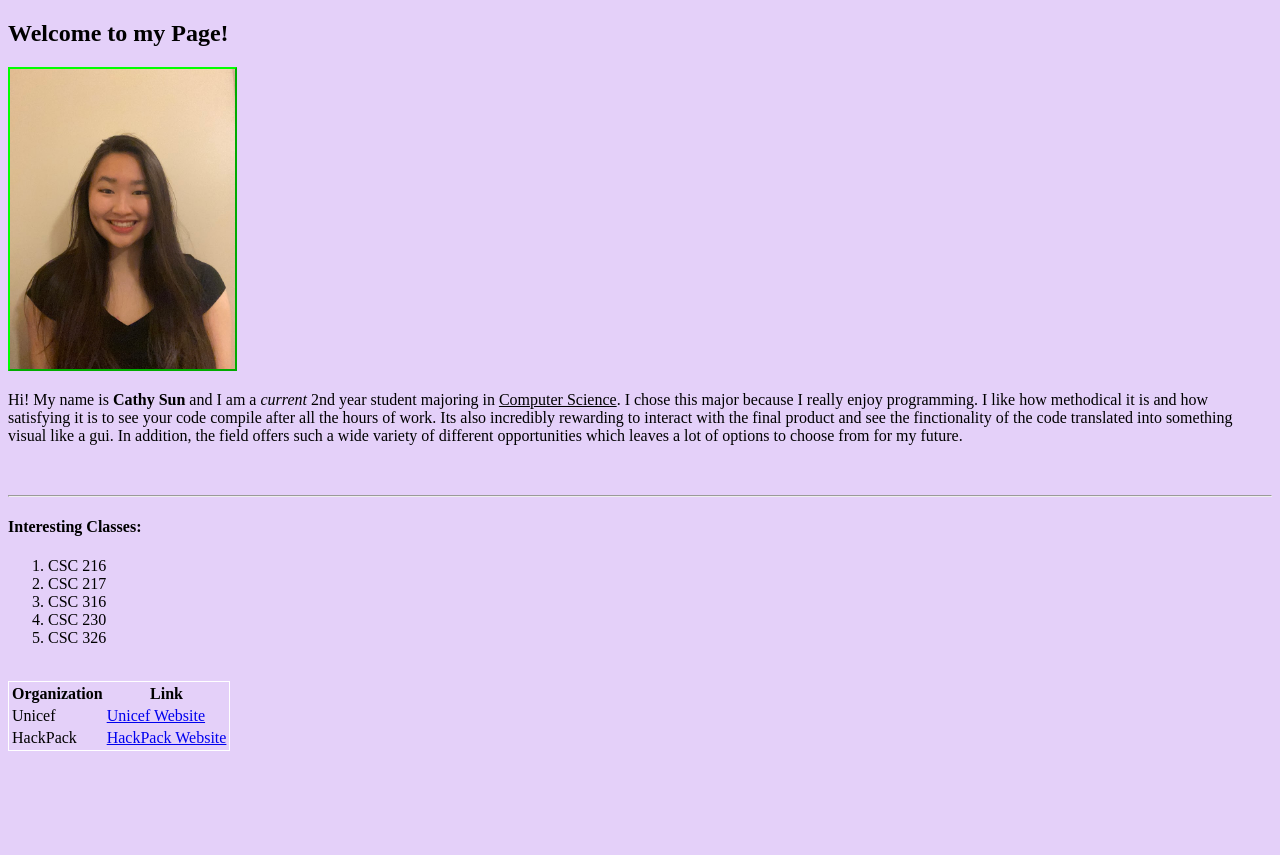
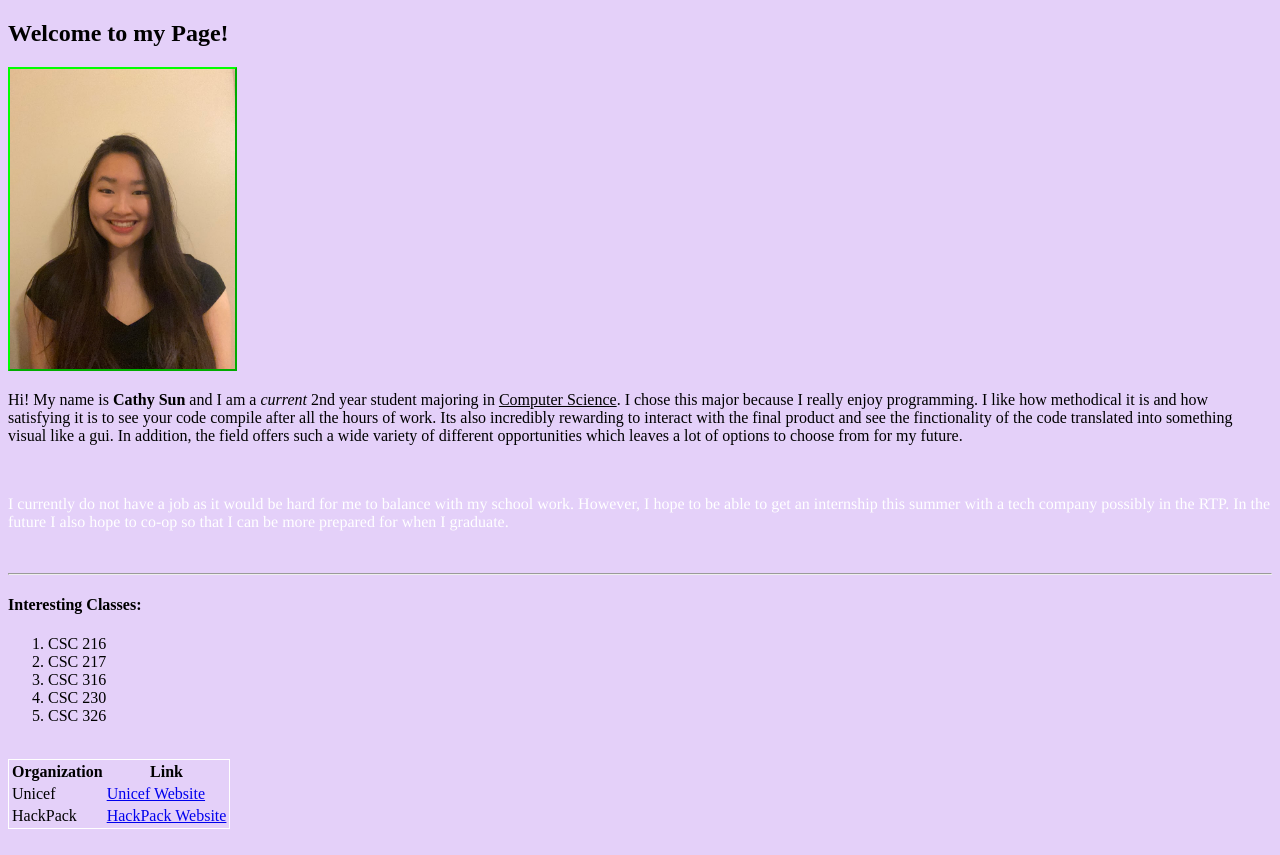
Before and after one commit to catqsun/E115_Webpages, a plain HTML site: page index.html in a window 1280 px wide. Before the commit the page ends 800 px from the top, so only its background shows below. Drawn offline with Linux system fonts and the light colour scheme.

Commit message:
Add files via upload

```diff
--- a/index.html
+++ b/index.html
@@ -24,7 +24,7 @@
 	of different opportunities which leaves a lot of options to choose from for my future.</p>
 	<br />
     <!-- Question 3: Paragraph 2 -->
-    <p  style= "color:#FFFFFF; font-family:Times; font-size:16px;”>I currently do not have a job as it would be hard for me to balance with my school work. However, I hope to be able to get an internship this summer with a tech company possibly in the RTP. In the future I also hope
+    <p  style= "color:#FFFFFF; font-family:Times; font-size:16px;">I currently do not have a job as it would be hard for me to balance with my school work. However, I hope to be able to get an internship this summer with a tech company possibly in the RTP. In the future I also hope
 	to co-op so that I can be more prepared for when I graduate.</p>
 	<br />
 	<!-- Question 3: Horizontal rule -->
```
